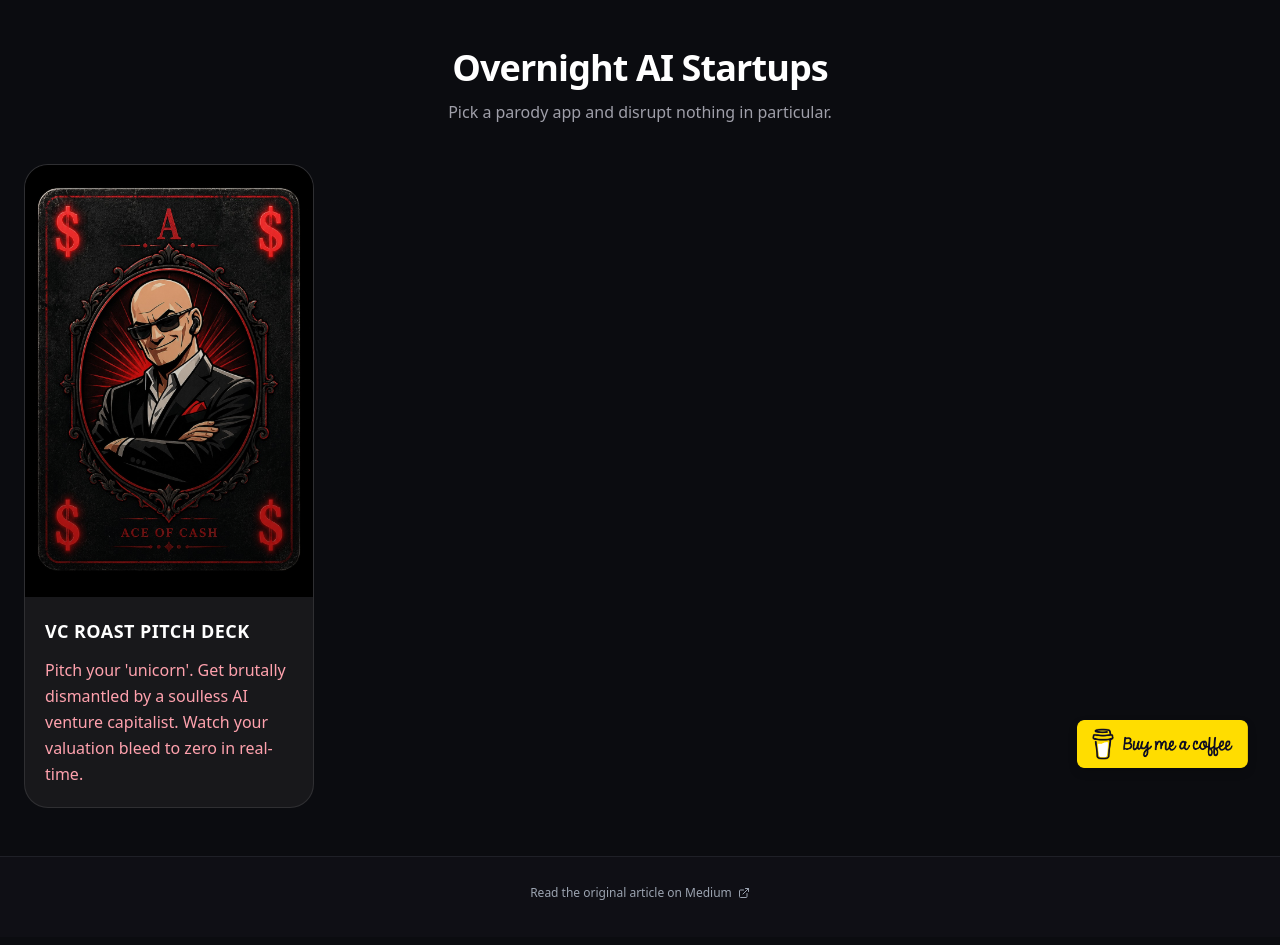
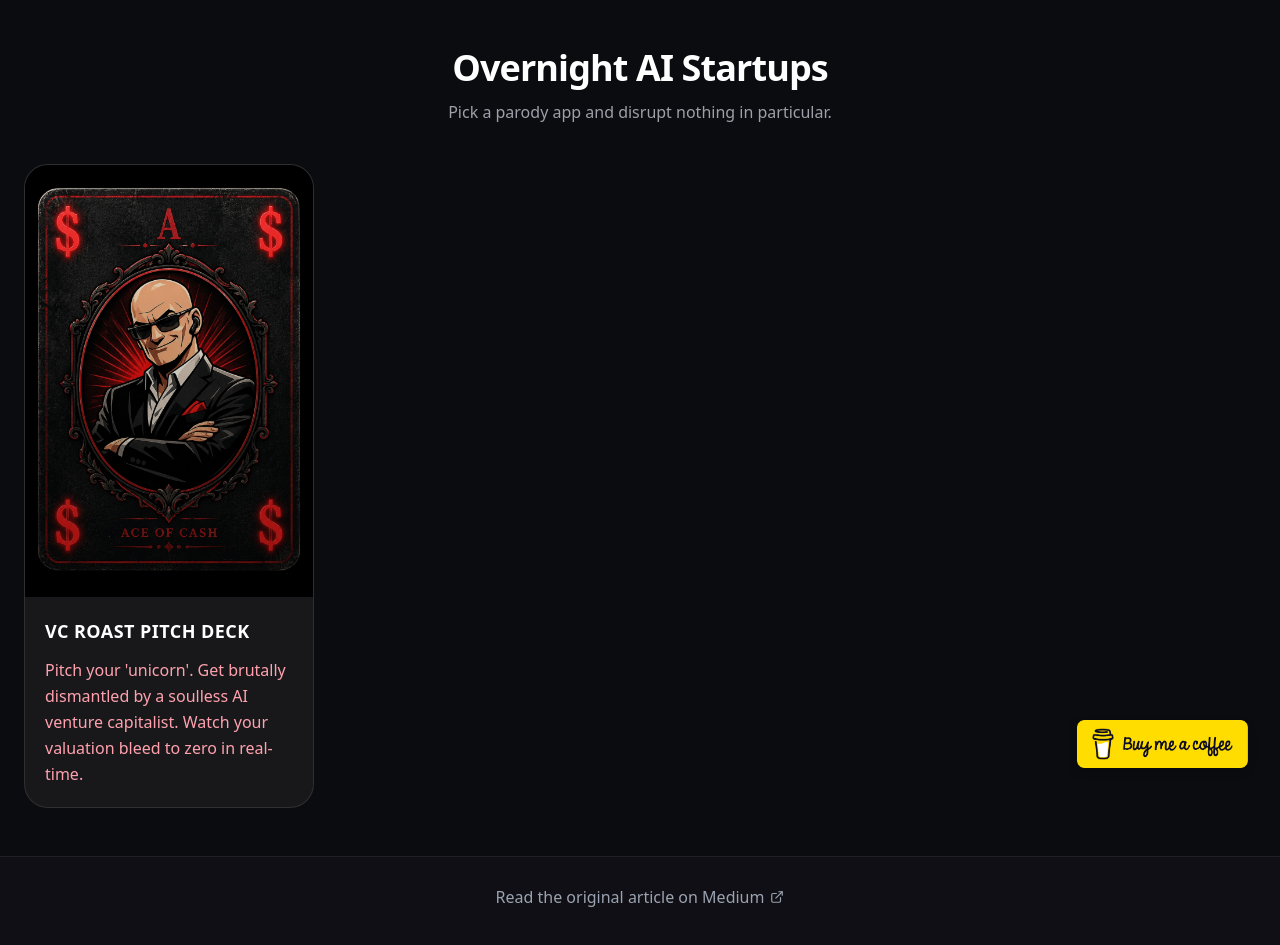
Before and after one commit to roman-kulish/overnight-ai-startup, a React (Vite) app: page / in a window 1280 px wide. Built offline with nearby package versions, Linux system fonts and the light colour scheme.

Commit message:
style(shell): bump footer link text size (text-xs → sm/base, icon 3 → 3.5)

```diff
--- a/src/components/AppShell.tsx
+++ b/src/components/AppShell.tsx
@@ -28,7 +28,7 @@ function AppShell() {
       </main>
 
       <footer className="border-t border-border/60 bg-panel/40 pb-20 pt-6 md:pb-8">
-        <div className="mx-auto flex max-w-6xl items-center justify-center gap-2 px-6 text-center text-xs text-muted">
+        <div className="mx-auto flex max-w-6xl items-center justify-center gap-2 px-6 text-center text-sm text-muted sm:text-base">
           <a
             href="https://medium.com/@roman.kulish/mortgage-vs-the-machine-inside-the-youtube-overnight-ai-startup-grift-8b3833f24146"
             target="_blank"
@@ -36,7 +36,7 @@ function AppShell() {
             className="inline-flex items-center gap-1.5 rounded-md px-2 py-1 transition hover:text-accent-glow focus-visible:outline-none focus-visible:ring-2 focus-visible:ring-accent/40"
           >
             <span>Read the original article on Medium</span>
-            <ExternalLink className="h-3 w-3" aria-hidden="true" />
+            <ExternalLink className="h-3.5 w-3.5" aria-hidden="true" />
           </a>
         </div>
       </footer>
```
